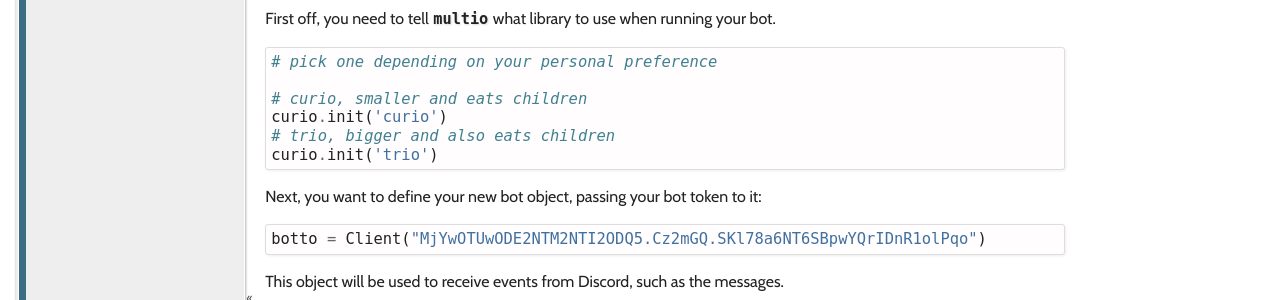
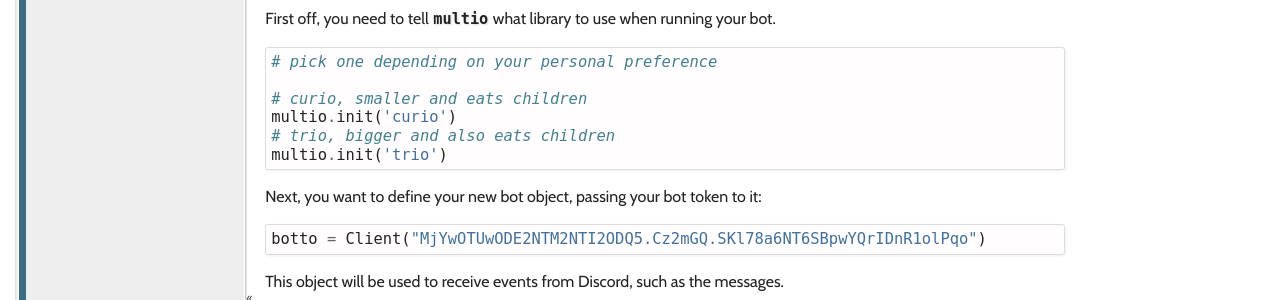
Before and after one commit to Fuyukai/curious, a Sphinx documentation site: the page built from docs/source/tutorial/firstbot.rst, in a window 1280 px wide and 900 px high, scrolled down 557 px. Shown: the part 152-452 px from the top of the window. Built offline with Sphinx 7.4.7, drawn with Linux system fonts in a browser that asks for light colours; the version number could not be read and is left out.

Commit message:
`curio.init` -> `multio.init`
Signed-off-by: Laura F. D <l@veriny.tf>

```diff
--- a/docs/source/tutorial/firstbot.rst
+++ b/docs/source/tutorial/firstbot.rst
@@ -47,9 +47,9 @@ First off, you need to tell :mod:`multio` what library to use when running your
     # pick one depending on your personal preference
 
     # curio, smaller and eats children
-    curio.init('curio')
+    multio.init('curio')
     # trio, bigger and also eats children
-    curio.init('trio')
+    multio.init('trio')
 
 Next, you want to define your new bot object, passing your bot token to it:
 
```
